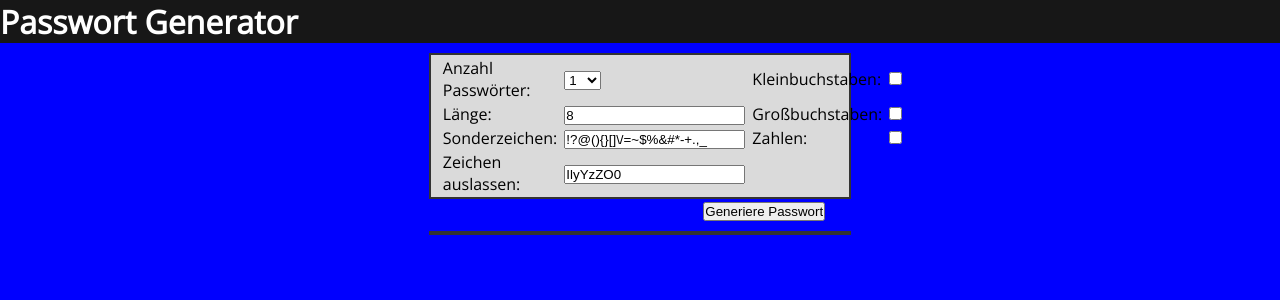
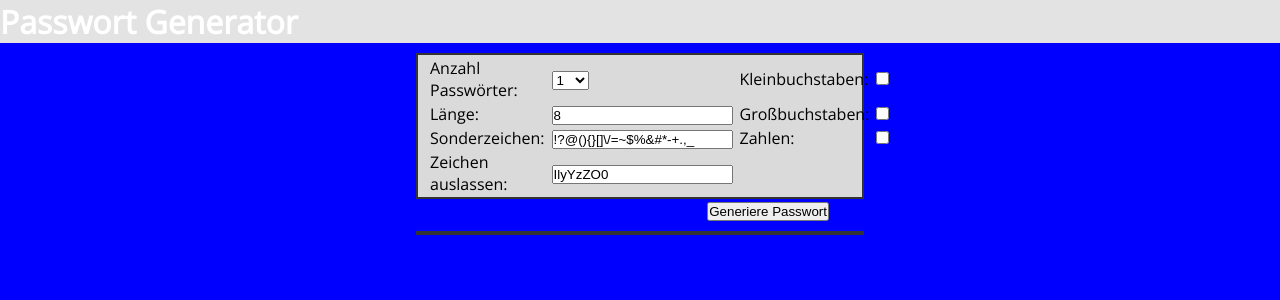
Before and after one commit to Yesnaja/PW-Gen, a PHP site: page / in a window 1280 px wide. Shown: the top 300 px of the page. Run offline with PHP 8.4, Linux system fonts and the light colour scheme; some libraries are stand-ins or nearby versions.

Commit message:
removed changes
they were ugly

```diff
--- a/design.css
+++ b/design.css
@@ -10,11 +10,11 @@ h1{
 	color: #FFF;
 }
 #header {
-	background-color: #171717;
+	background-color: #E3E3E3;
 }
 #PWForm {
 	margin: auto;
-	width: 33%;
+	width: 35%;
 }
 #form,
 #ausgabe {
```
